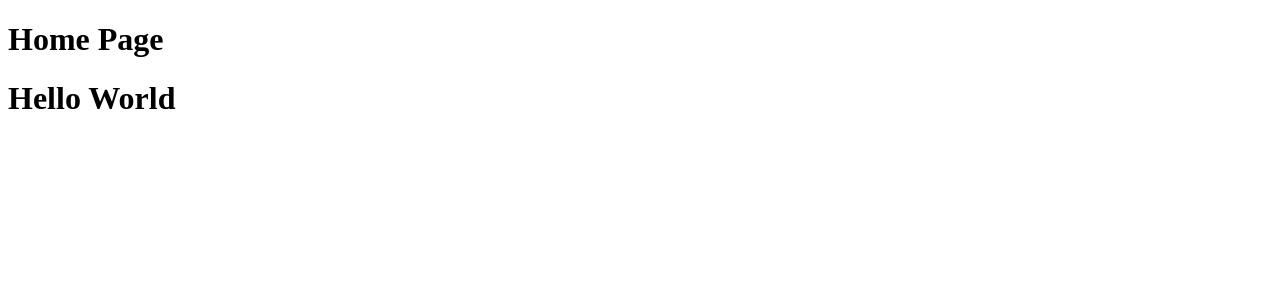
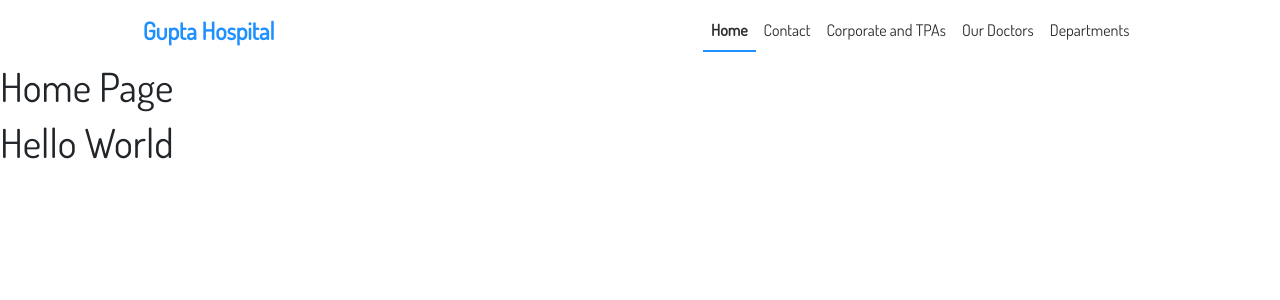
Before and after one commit to Paddybaba/react-website, a React (Create React App) app: page / in a window 1280 px wide. Shown: the top 300 px of the page. Built offline with nearby package versions, Linux system fonts and the light colour scheme.

Commit message:
navbar OK

```diff
--- a/src/App.js
+++ b/src/App.js
@@ -1,14 +1,19 @@
 import React from "react";
+import "../node_modules/bootstrap/dist/css/bootstrap.min.css";
+import "../node_modules/bootstrap/dist/js/bootstrap.bundle";
+import './index.css'
 import Home from "./Home";
 import Contact from "./Contact";
 import TPA from "./TPA";
 import Departments from "./Departments";
 import OurDoctors from "./Our_Doctors";
+import Navbar from "./Navbar.jsx";
 
 import { Switch, Route, Redirect } from "react-router";
 const App = () => {
   return (
     <>
+      <Navbar />
       <Switch>
         <Route exact path="/" component={Home} />
         <Route exact path="/contact" component={Contact} />
--- /dev/null
+++ b/src/Navbar.jsx
@@ -0,0 +1,119 @@
+import React from "react";
+import { NavLink } from "react-router-dom/cjs/react-router-dom.min";
+
+const Navbar = () => {
+  return (
+    <>
+      <div className="container-fluid nav_bg">
+        <div className="row">
+          <div className="col-10 mx-auto">
+            <nav className="navbar navbar-expand-lg">
+              <div className="container-fluid">
+                <NavLink className="navbar-brand" to="/">
+                  Gupta Hospital
+          </NavLink>
+                <button
+                  className="navbar-toggler"
+                  type="button"
+                  data-bs-toggle="collapse"
+                  data-bs-target="#navbarSupportedContent"
+                  aria-controls="navbarSupportedContent"
+                  aria-expanded="false"
+                  aria-label="Toggle navigation"
+                >
+                  <span className="navbar-toggler-icon"></span>
+                </button>
+                <div className="collapse navbar-collapse" id="navbarSupportedContent">
+                  <ul className="navbar-nav ms-auto mb-2 mb-lg-0">
+                    <li className="nav-item">
+                      <NavLink activeClassName="menu_active" className="nav-link" exact to="/">
+                        Home
+                </NavLink>
+                    </li>
+                    <li className="nav-item">
+                      <NavLink activeClassName="menu_active" className="nav-link" to="/contact">
+                        Contact
+                </NavLink>
+                    </li>
+                    <li className="nav-item">
+                      <NavLink activeClassName="menu_active" className="nav-link" to="/tpa">
+                        Corporate and TPAs
+                </NavLink>
+                    </li>
+                    <li className="nav-item">
+                      <NavLink activeClassName="menu_active" className="nav-link" to="doctors">
+                        Our Doctors
+                </NavLink>
+                    </li>
+                    <li className="nav-item">
+                      <NavLink activeClassName="menu_active" className="nav-link" to="/dept">
+                        Departments
+                </NavLink>
+                    </li>
+                    {/* <li className="nav-item dropdown">
+                <NavLink
+                  className="nav-link dropdown-toggle"
+                  href="#"
+                  id="navbarDropdown"
+                  role="button"
+                  data-bs-toggle="dropdown"
+                  aria-expanded="false"
+                >
+                  Dropdown
+                </NavLink>
+                <ul className="dropdown-menu" aria-labelledby="navbarDropdown">
+                  <li>
+                    <NavLink className="dropdown-item" href="#">
+                      Action
+                    </NavLink>
+                  </li>
+                  <li>
+                    <NavLink className="dropdown-item" href="#">
+                      Another action
+                    </NavLink>
+                  </li>
+                  <li>
+                    <hr className="dropdown-divider" />
+                  </li>
+                  <li>
+                    <NavLink className="dropdown-item" href="#">
+                      Something else here
+                    </NavLink>
+                  </li>
+                </ul>
+              </li> */}
+                    {/* <li className="nav-item">
+                <NavLink
+                  className="nav-link disabled"
+                  href="#"
+                  tabindex="-1"
+                  aria-disabled="true"
+                >
+                  Disabled
+                </NavLink>
+              </li> */}
+                  </ul>
+                  {/* <form className="d-flex">
+              <input
+                className="form-control me-2"
+                type="search"
+                placeholder="Search"
+                aria-label="Search"
+              />
+              <button className="btn btn-outline-success" type="submit">
+                Search
+              </button>
+            </form> */}
+                </div>
+              </div>
+            </nav>
+          </div>
+
+        </div>
+
+      </div>
+    </>
+  );
+};
+
+export default Navbar;
--- /dev/null
+++ b/src/index.css
@@ -0,0 +1,31 @@
+@import url('https://fonts.googleapis.com/css2?family=Dosis&display=swap');
+
+* {
+    margin: 0;
+    padding : 0;
+    box-sizing: border-box;
+    font-family: 'Dosis', sans-serif;
+}
+.navbar-brand {
+    color: dodgerblue !important;
+    font-weight: bold;
+    font-size: 1.5em !important;
+}
+.navbar {
+    background-color: #fff !important;
+}
+
+.navbar a{
+    color: #2f2f2f;
+}
+.navbar a:hover{
+    color: #00a2ff;
+    font-weight: bold;
+    border-bottom: 1ps dotted dodgerblue;
+}
+
+
+.menu_active {
+    font-weight: bold;
+    border-bottom: dodgerblue 2px solid;
+}
--- a/src/index.js
+++ b/src/index.js
@@ -1,4 +1,5 @@
 import React from "react";
+import './index.css'
 import ReactDOM from "react-dom";
 import App from "./App";
 import { BrowserRouter } from "react-router-dom";
```
Also changed, not shown: src/Navbar.js (deleted).
